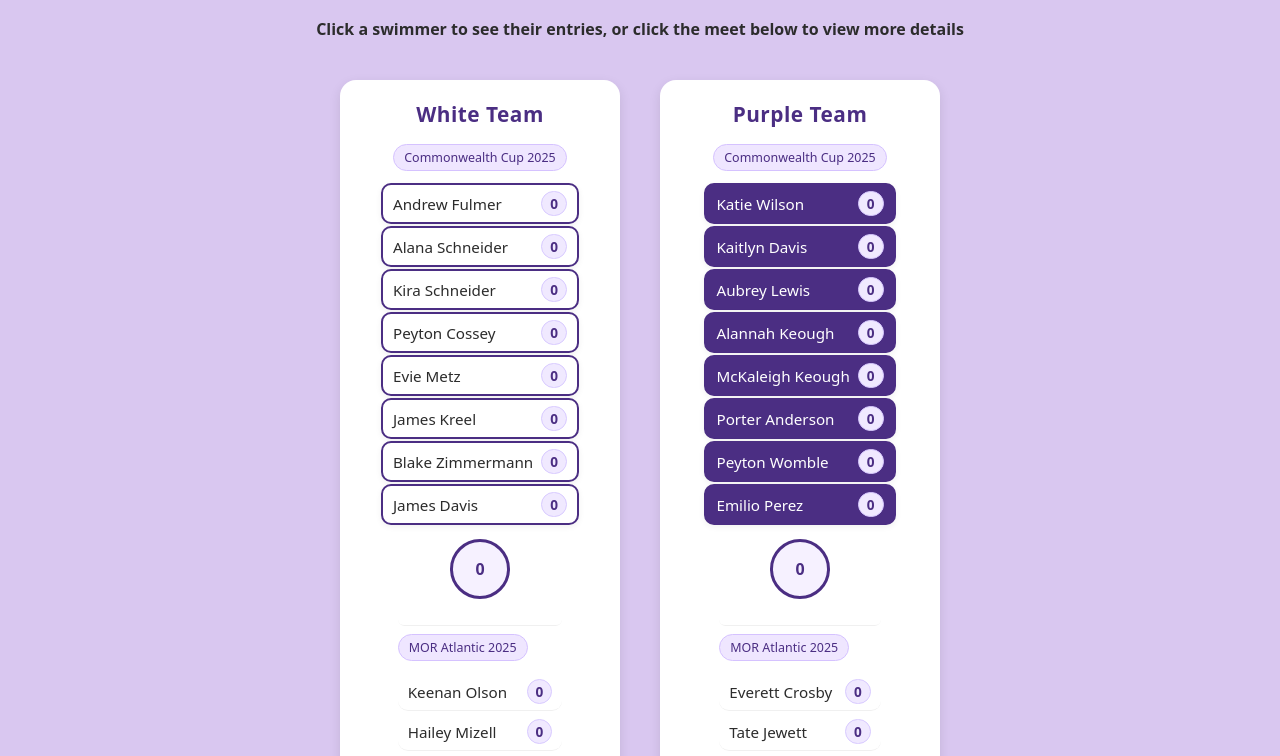
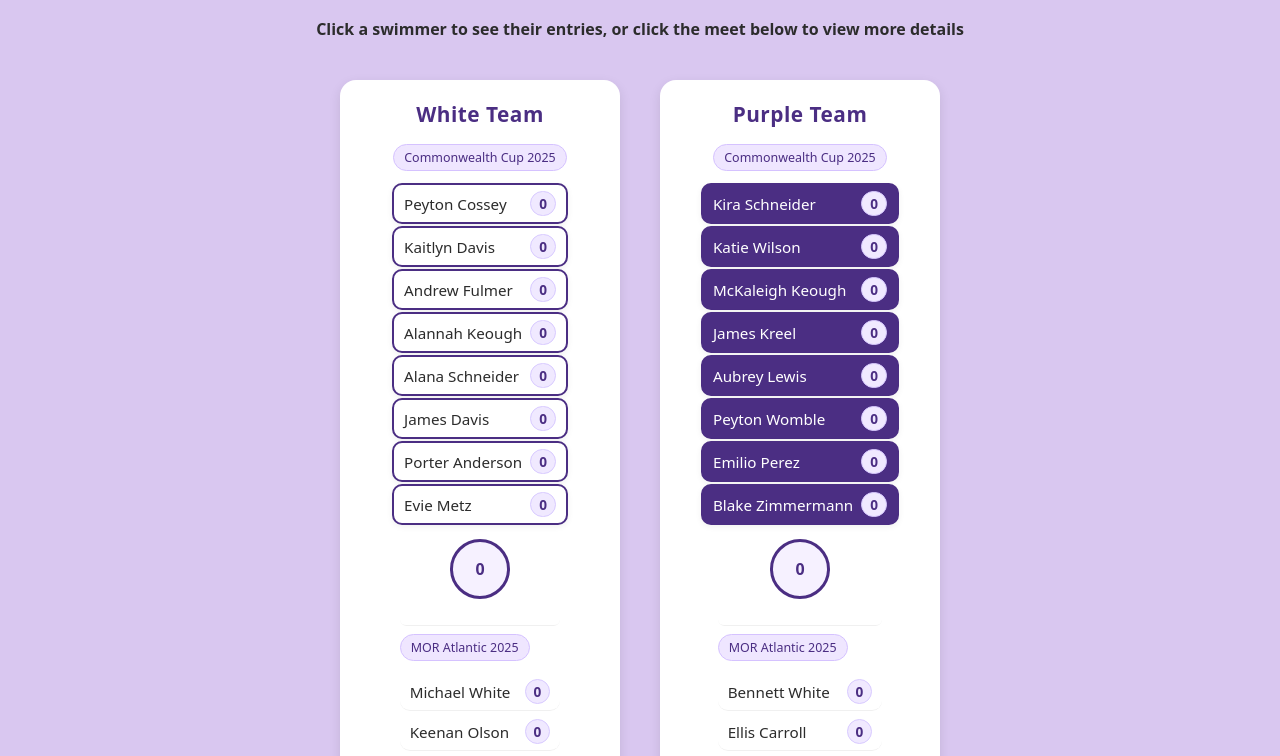
Before and after one commit to AlexMadill/PurpleWhite, a plain HTML site: page landing.html in a window 1280 px wide. Shown: the part 192-948 px from the top of the page. Drawn offline with Linux system fonts and the light colour scheme.

Commit message:
Teams_Redone

```diff
--- a/landing.html
+++ b/landing.html
@@ -290,7 +290,6 @@
         const headers = rows[0];
         const data = rows.slice(1);
 
-        // Try to locate common columns robustly
         const nameIdx = findColIdx(headers, ["name", "swimmer", "athlete"]);
         const idIdx = findColIdx(headers, ["swimcloud id", "id", "sc id"]);
         const groupIdx = findColIdx(headers, ["group", "team group"]);
@@ -328,7 +327,6 @@
         try {
           const roster = await loadRoster();
 
-          // Find first matching row by name (case & extra-space insensitive)
           const targetNorm = normalize(swimmerName);
           const nameIdx = roster.idx.nameIdx;
           let match = null;
@@ -339,14 +337,12 @@
             );
           }
 
-          // Fallback: if not found, attempt contains match
           if (!match && nameIdx !== -1) {
             match = roster.data.find((r) =>
               normalize(r[nameIdx]).includes(targetNorm)
             );
           }
 
-          // If still no match, pass minimal info
           const payload = match
             ? {
                 name: swimmerName,
@@ -355,13 +351,11 @@
               }
             : { name: swimmerName, rosterRow: null, indices: roster.idx };
 
-          // Persist for next page and navigate
           localStorage.setItem("selectedSwimmer", JSON.stringify(payload));
           window.location.href = `swimmer.html?name=${encodeURIComponent(
             swimmerName
           )}`;
         } catch (err) {
-          // Still navigate with minimal data if roster fetch fails
           localStorage.setItem(
             "selectedSwimmer",
             JSON.stringify({ name: swimmerName, rosterRow: null })
@@ -376,14 +370,160 @@
         document
           .querySelectorAll(".roster-list li[data-name]")
           .forEach((li) => {
+            // prevent double-binding
+            li.replaceWith(li.cloneNode(true));
+          });
+        document
+          .querySelectorAll(".roster-list li[data-name]")
+          .forEach((li) => {
             li.addEventListener("click", () => onSwimmerClick(li.dataset.name));
           });
       }
 
-      // Initial render + listeners
-      renderPointsAndSums();
-      attachRowClicks();
+      // ====== REORDER LOGIC (your desired four sections) ======
+      function reorderRosters() {
+        // Targets
+        const whiteCWList = document.getElementById("white-roster"); // highlighted list
+        const purpleCWList = document.getElementById("purple-roster"); // highlighted list
 
+        const whiteTeamBox = whiteCWList.closest(".team-box");
+        const purpleTeamBox = purpleCWList.closest(".team-box");
+
+        // The MOR list is the second roster-list inside each team box
+        const whiteMorList = whiteTeamBox.querySelectorAll("ul.roster-list")[1];
+        const purpleMorList =
+          purpleTeamBox.querySelectorAll("ul.roster-list")[1];
+
+        // Desired orders (exactly as provided)
+        const orderWhiteCW = [
+          "Peyton Cossey",
+          "Kaitlyn Davis",
+          "Andrew Fulmer",
+          "Alannah Keough",
+          "Alana Schneider",
+          "James Davis",
+          "Porter Anderson",
+          "Evie Metz",
+        ];
+
+        const orderPurpleCW = [
+          "Kira Schneider",
+          "Katie Wilson",
+          "McKaleigh Keough",
+          "James Kreel",
+          "Aubrey Lewis",
+          "Peyton Womble",
+          "Emilio Perez",
+          "Blake Zimmermann",
+        ];
+
+        const orderWhiteMOR = [
+          "Michael White",
+          "Keenan Olson",
+          "Everett Crosby",
+          "Tate Jewett",
+          "Anna Muttillo",
+          "Haley Houtz",
+          "Laura Soliman", // spelling normalized to match DOM
+          "London Bates",
+          "Chance Harper",
+          "Brian Lee",
+          // "Emily Lee" not present in DOM; if you truly need Emily vs Esther, add a new li or rename the existing one.
+          // We'll gracefully fall back to Esther Lee if present:
+          "Emily Lee",
+        ];
+
+        const orderPurpleMOR = [
+          "Bennett White",
+          "Ellis Carroll",
+          "Emma Tadd",
+          "Ellie Crosby",
+          "Hailey Mizell",
+          "Brady Houtz",
+          "Brooklyn Green",
+          "Diana Burke",
+          "Miles Ayres",
+          "Ally White",
+          "Mattie Gollings",
+        ];
+
+        // Name aliases to tolerate minor mismatches (DOM uses these spellings)
+        const aliasToDom = new Map([
+          ["Laura Solimon", "Laura Soliman"], // requested -> DOM spelling
+          ["Emily Lee", "Esther Lee"], // requested -> DOM present
+        ]);
+
+        // Build a map of existing <li data-name="..."> by normalized name
+        const allLis = Array.from(document.querySelectorAll("li[data-name]"));
+        const liByNameNorm = new Map();
+        allLis.forEach((li) => {
+          const nm = (li.dataset.name || "").trim();
+          liByNameNorm.set(normalize(nm), li);
+        });
+
+        // Helper: fetch or create an LI for a given name and target style
+        function obtainLI(name, { highlightClass = null } = {}) {
+          const wanted = aliasToDom.get(name) || name;
+          const nod = liByNameNorm.get(normalize(wanted));
+          if (nod) {
+            // Adjust highlight classes based on destination
+            nod.classList.remove("white-hl", "purple-hl");
+            if (highlightClass) nod.classList.add(highlightClass);
+            return nod;
+          }
+          // Not found: create it
+          const li = document.createElement("li");
+          li.className =
+            "clickable" + (highlightClass ? " " + highlightClass : "");
+          li.dataset.name = wanted;
+          li.textContent = wanted;
+          return li;
+        }
+
+        // Helper: clear only swimmer rows in a list (keep spacer/cup-tag)
+        function clearListDataNames(listEl) {
+          Array.from(listEl.children).forEach((child) => {
+            if (child.matches && child.matches("li[data-name]")) {
+              listEl.removeChild(child);
+            }
+          });
+        }
+
+        // Append in order after any non-swimmer items already in the list
+        function appendOrdered(listEl, names, options) {
+          const fragment = document.createDocumentFragment();
+          names.forEach((nm) => {
+            const li = obtainLI(nm, options);
+            fragment.appendChild(li);
+          });
+          listEl.appendChild(fragment);
+        }
+
+        // Rebuild CW lists
+        clearListDataNames(whiteCWList);
+        appendOrdered(whiteCWList, orderWhiteCW, {
+          highlightClass: "white-hl",
+        });
+
+        clearListDataNames(purpleCWList);
+        appendOrdered(purpleCWList, orderPurpleCW, {
+          highlightClass: "purple-hl",
+        });
+
+        // Rebuild MOR lists (no highlight class)
+        clearListDataNames(whiteMorList);
+        appendOrdered(whiteMorList, orderWhiteMOR, {});
+
+        clearListDataNames(purpleMorList);
+        appendOrdered(purpleMorList, orderPurpleMOR, {});
+      }
+
+      // ====== Boot ======
+      reorderRosters(); // put everyone in the exact order you specified
+      attachRowClicks(); // re-bind clicks after moving/creating nodes
+      renderPointsAndSums(); // update badges & team sums
+
+      // Keep sums live if points change elsewhere
       window.addEventListener("storage", (e) => {
         if (e.key && e.key.endsWith("_points")) renderPointsAndSums();
       });
```
